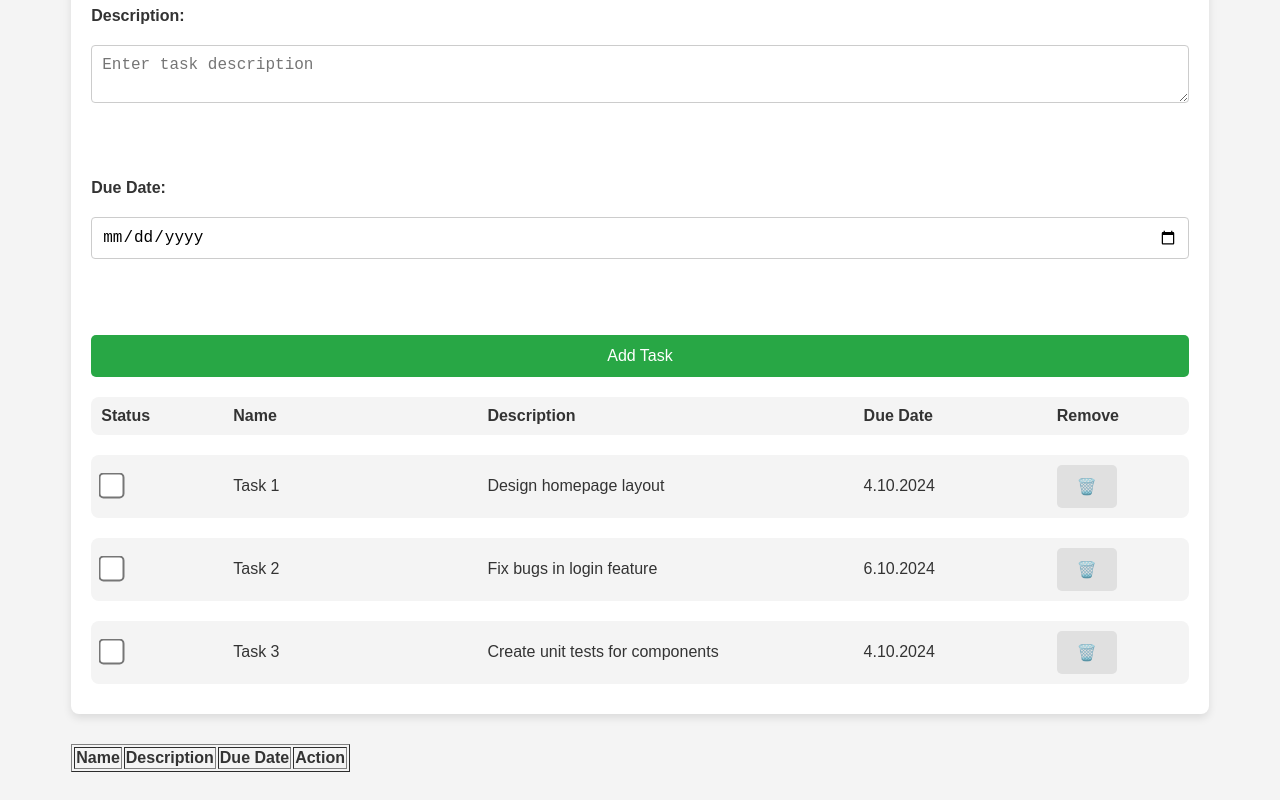
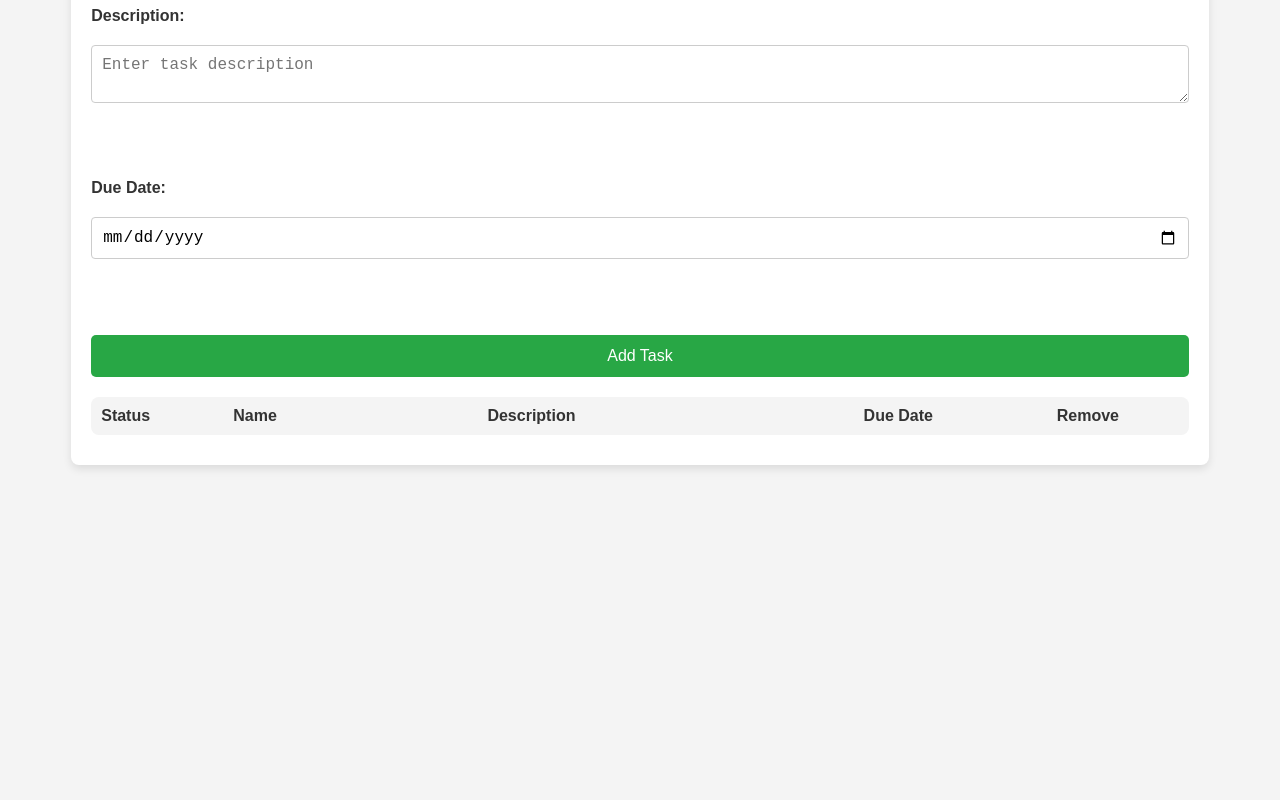
Before and after one commit to kovendanragu/personal-task-manager, a plain HTML site: page index.html in a window 1280 px wide. Shown: the part 343-1143 px from the top of the page. After the commit the page ends 866 px from the top, so only its background shows below. Drawn offline with Linux system fonts and the light colour scheme.

Commit message:
feat: add id to display tasks

```diff
--- a/index.html
+++ b/index.html
@@ -39,64 +39,8 @@
                 <div>Due Date</div>
                 <div>Remove</div>
             </div>
-
-            <!-- Task 1 -->
-            <div class="task-container">
-                <div>
-                    <input type="checkbox" id="checkbox-task3" name="task" class="custom-checkbox">
-                </div>
-                <div>Task 1</div>
-                <div>Design homepage layout</div>
-                <div>4.10.2024</div>
-                <div><button class="remove-btn" onclick="deleteTask('task1')">🗑️</button>
-                </div>
-            </div>
-
-            <!-- Task 2 -->
-            <div class="task-container">
-                <div>
-                    <input type="checkbox" id="checkbox-task3" name="task" class="custom-checkbox">
-                </div>
-                <div>Task 2</div>
-                <div>Fix bugs in login feature</div>
-                <div>6.10.2024</div>
-                <div><button class="remove-btn" onclick="deleteTask('task1')">🗑️</button>
-                </div>
-            </div>
-
-            <!-- Task 3 -->
-            <div class="task-container">
-                <div>
-                    <input type="checkbox" id="checkbox-task3" name="task" class="custom-checkbox">
-                </div>
-                <div>Task 3</div>
-                <div>Create unit tests for components</div>
-                <div>4.10.2024</div>
-                <div>
-                    <button class="remove-btn" onclick="deleteTask('task1')">🗑️</button>
-                </div>
-            </div>
-
+            <div id="display-task-item"></div>
         </div>
-        <table border="1">
-            <thead>
-                <tr>
-                    <th>Name</th>
-                    <th>Description</th>
-                    <th>Due Date</th>
-                    <th>Action</th>
-                </tr>
-            </thead>
-            <tbody id="task-list">
-                <!-- Task rows will be appended here -->
-            </tbody>
-        </table>
-    </div>
-
-
-
-    </div>
-
     </div>
     <script src="./script.js"></script>
 </body>
```
